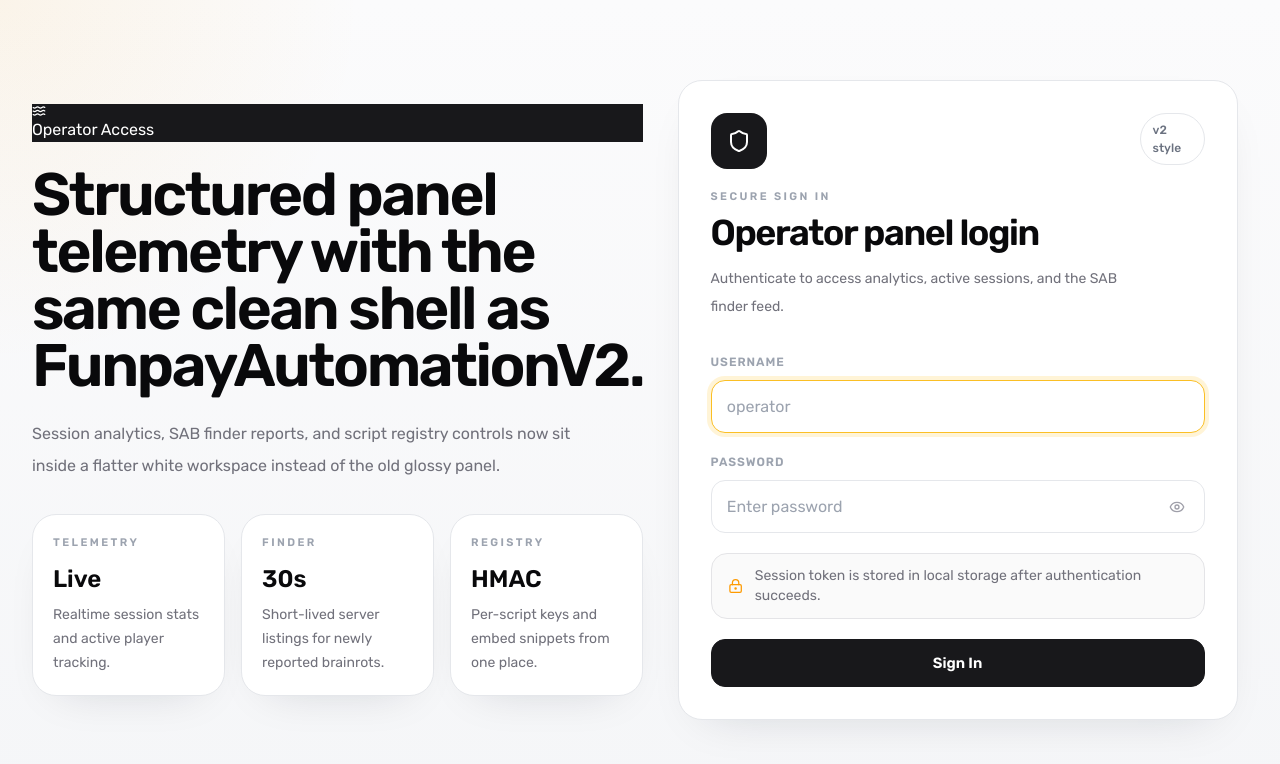
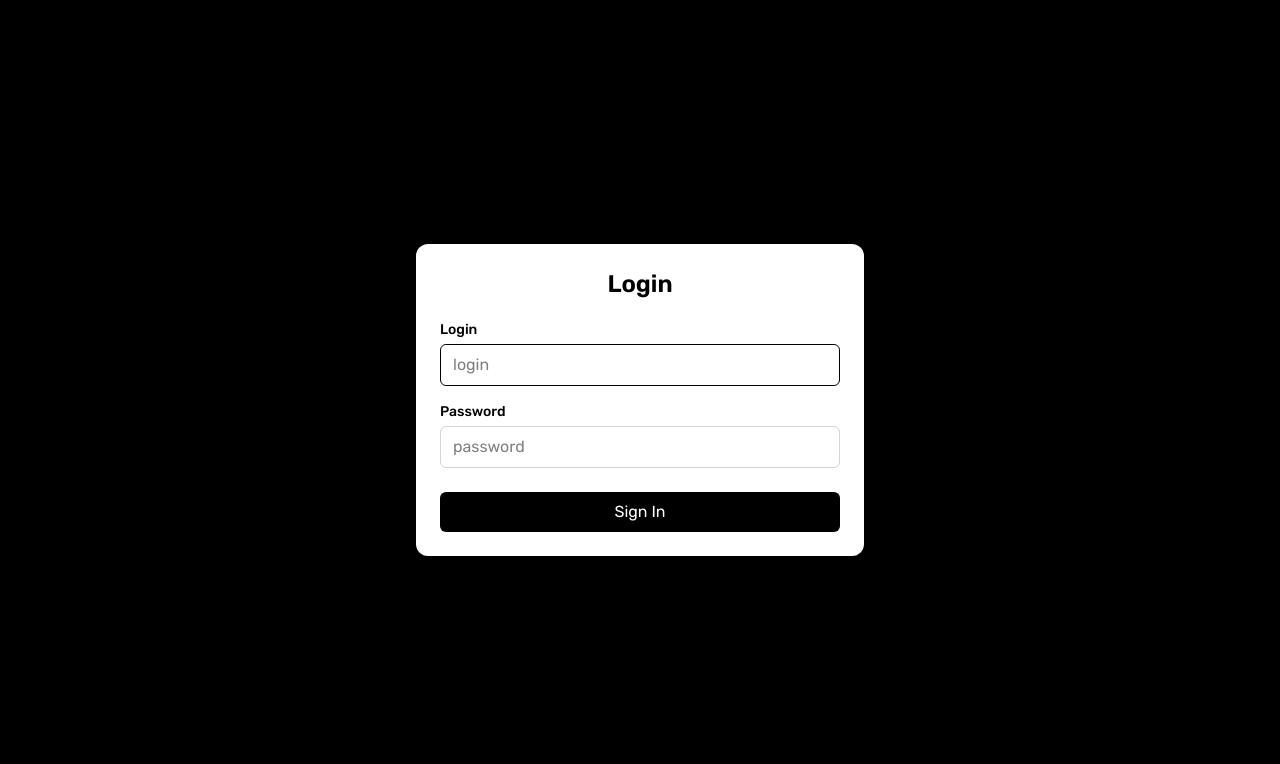
Before and after one commit to megafartCc/panel, a React (Vite) app in the folder frontend/: page /login in a window 1280 px wide. Shown: the top 764 px of the page. Built offline with nearby package versions, Linux system fonts and the light colour scheme.

Commit message:
frontend: simplify login page layout

```diff
--- a/frontend/src/pages/Login.jsx
+++ b/frontend/src/pages/Login.jsx
@@ -1,12 +1,11 @@
 import { useState } from 'react';
 import { useNavigate } from 'react-router-dom';
-import { Eye, EyeOff, Loader2, LockKeyhole, Shield, Waves } from 'lucide-react';
+import { Loader2 } from 'lucide-react';
 import { login } from '../lib/api';
 
 export default function Login() {
     const [username, setUsername] = useState('');
     const [password, setPassword] = useState('');
-    const [showPassword, setShowPassword] = useState(false);
     const [error, setError] = useState('');
     const [loading, setLoading] = useState(false);
     const navigate = useNavigate();
@@ -27,107 +26,51 @@
     };
 
     return (
-        <div className="min-h-screen bg-transparent px-4 py-8 sm:px-6 lg:px-8">
-            <div className="mx-auto grid min-h-[calc(100vh-4rem)] max-w-[1380px] gap-6 lg:grid-cols-[0.95fr_1.05fr] lg:items-center">
-                <section className="hidden lg:block">
-                    <div className="max-w-2xl">
-                        <div className="badge-dark">
-                            <Waves className="h-3.5 w-3.5" />
-                            Operator Access
-                        </div>
-                        <h1 className="section-title mt-6 text-6xl font-semibold leading-[0.95] text-zinc-950">
-                            Structured panel telemetry with the same clean shell as FunpayAutomationV2.
-                        </h1>
-                        <p className="mt-6 max-w-xl text-base leading-8 text-zinc-500">
-                            Session analytics, SAB finder reports, and script registry controls now sit inside a flatter white workspace instead of the old glossy panel.
-                        </p>
-
-                        <div className="mt-8 grid gap-4 sm:grid-cols-3">
-                            <div className="panel p-5">
-                                <p className="section-kicker">Telemetry</p>
-                                <p className="mt-3 text-2xl font-semibold text-zinc-950">Live</p>
-                                <p className="mt-2 text-sm leading-6 text-zinc-500">Realtime session stats and active player tracking.</p>
-                            </div>
-                            <div className="panel p-5">
-                                <p className="section-kicker">Finder</p>
-                                <p className="mt-3 text-2xl font-semibold text-zinc-950">30s</p>
-                                <p className="mt-2 text-sm leading-6 text-zinc-500">Short-lived server listings for newly reported brainrots.</p>
-                            </div>
-                            <div className="panel p-5">
-                                <p className="section-kicker">Registry</p>
-                                <p className="mt-3 text-2xl font-semibold text-zinc-950">HMAC</p>
-                                <p className="mt-2 text-sm leading-6 text-zinc-500">Per-script keys and embed snippets from one place.</p>
-                            </div>
-                        </div>
-                    </div>
-                </section>
-
-                <section className="panel mx-auto w-full max-w-[560px] p-6 sm:p-8">
-                    <div className="flex items-start justify-between gap-4">
-                        <div>
-                            <div className="flex h-14 w-14 items-center justify-center rounded-2xl bg-zinc-900 text-white">
-                                <Shield className="h-6 w-6" />
-                            </div>
-                            <p className="section-kicker mt-5">Secure Sign In</p>
-                            <h2 className="section-title mt-2 text-4xl font-semibold text-zinc-950">Operator panel login</h2>
-                            <p className="mt-3 text-sm leading-7 text-zinc-500">
-                                Authenticate to access analytics, active sessions, and the SAB finder feed.
-                            </p>
-                        </div>
-                        <div className="badge">v2 style</div>
-                    </div>
+        <div className="min-h-screen bg-black px-4">
+            <div className="mx-auto flex min-h-screen w-full max-w-xl items-center justify-center">
+                <section className="w-full max-w-md rounded-xl bg-white p-6 shadow-2xl">
+                    <h1 className="text-center text-2xl font-semibold text-black">Login</h1>
 
                     {error && (
-                        <div className="mt-6 rounded-2xl border border-red-200 bg-red-50 px-4 py-3 text-sm text-red-700">
+                        <div className="mt-4 rounded-md border border-red-300 bg-red-50 px-3 py-2 text-sm text-red-700">
                             {error}
                         </div>
                     )}
 
-                    <form onSubmit={handleSubmit} className="mt-8 space-y-5">
+                    <form onSubmit={handleSubmit} className="mt-5 space-y-4">
                         <div>
-                            <label htmlFor="login-username" className="field-label">Username</label>
+                            <label htmlFor="login-username" className="mb-1 block text-sm font-medium text-black">Login</label>
                             <input
                                 id="login-username"
                                 type="text"
                                 value={username}
                                 onChange={(event) => setUsername(event.target.value)}
-                                className="input"
-                                placeholder="operator"
+                                className="w-full rounded-md border border-zinc-300 px-3 py-2 text-black outline-none focus:border-black"
+                                placeholder="login"
                                 autoFocus
                                 required
                             />
                         </div>
 
                         <div>
-                            <label htmlFor="login-password" className="field-label">Password</label>
-                            <div className="relative">
+                            <label htmlFor="login-password" className="mb-1 block text-sm font-medium text-black">Password</label>
                             <input
                                 id="login-password"
-                                    type={showPassword ? 'text' : 'password'}
+                                type="password"
                                 value={password}
                                 onChange={(event) => setPassword(event.target.value)}
-                                    className="input pr-12"
-                                    placeholder="Enter password"
+                                className="w-full rounded-md border border-zinc-300 px-3 py-2 text-black outline-none focus:border-black"
+                                placeholder="password"
                                 required
                             />
-                                <button
-                                    type="button"
-                                    onClick={() => setShowPassword((value) => !value)}
-                                    className="absolute right-2 top-1/2 flex h-10 w-10 -translate-y-1/2 items-center justify-center rounded-xl text-zinc-400 transition hover:bg-zinc-100 hover:text-zinc-700"
-                                >
-                                    {showPassword ? <EyeOff className="h-4 w-4" /> : <Eye className="h-4 w-4" />}
-                                </button>
-                            </div>
                         </div>
 
-                        <div className="surface-soft rounded-2xl border border-zinc-200 px-4 py-3 text-sm text-zinc-500">
-                            <div className="flex items-center gap-3">
-                                <LockKeyhole className="h-4 w-4 text-amber-500" />
-                                Session token is stored in local storage after authentication succeeds.
-                            </div>
-                        </div>
-
-                        <button id="login-submit" type="submit" disabled={loading} className="btn btn-dark w-full">
+                        <button
+                            id="login-submit"
+                            type="submit"
+                            disabled={loading}
+                            className="mt-2 inline-flex w-full items-center justify-center gap-2 rounded-md bg-black px-4 py-2 text-sm font-semibold text-white disabled:opacity-70"
+                        >
                             {loading ? (
                                 <>
                                     <Loader2 className="h-4 w-4 animate-spin" />
```
Lines whose indentation alone changed are shown as unchanged.
